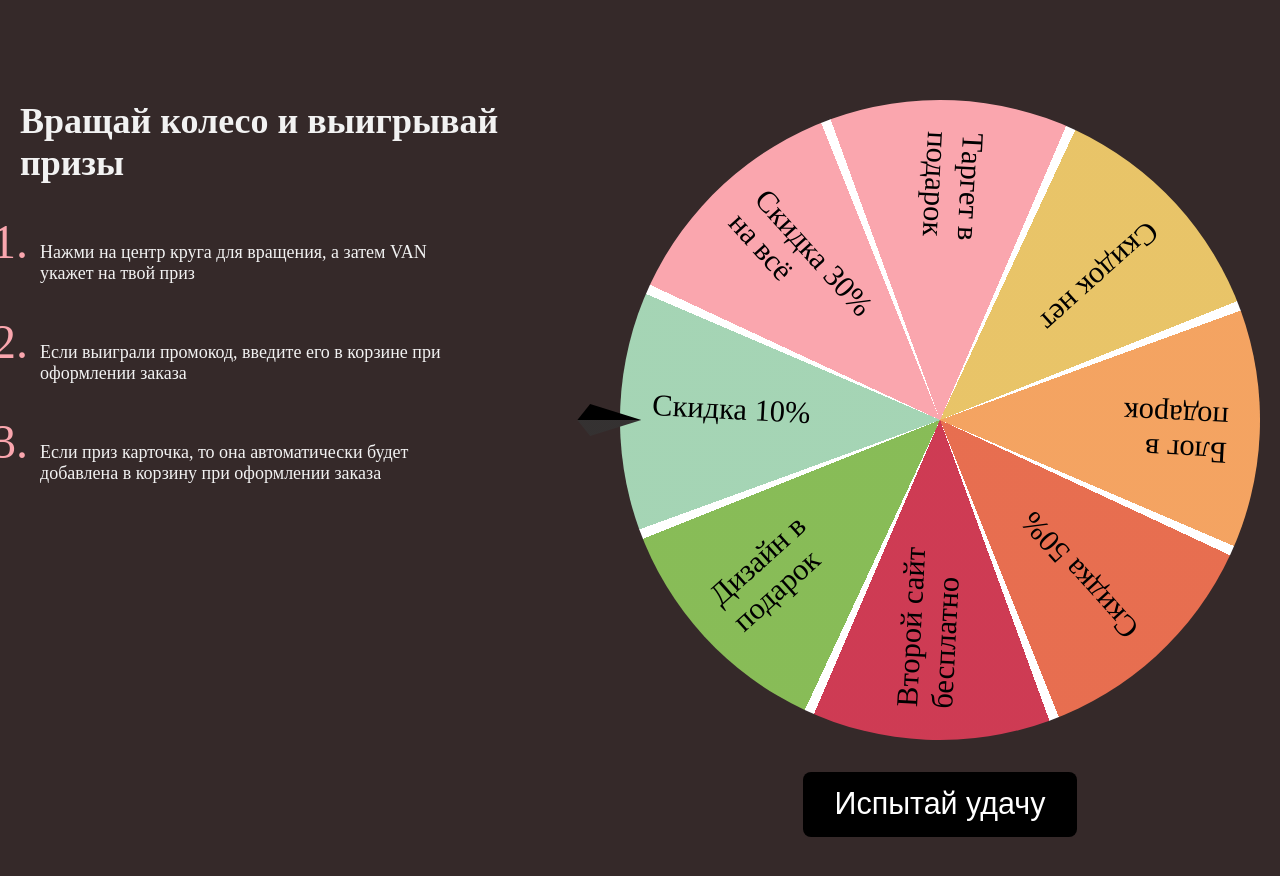
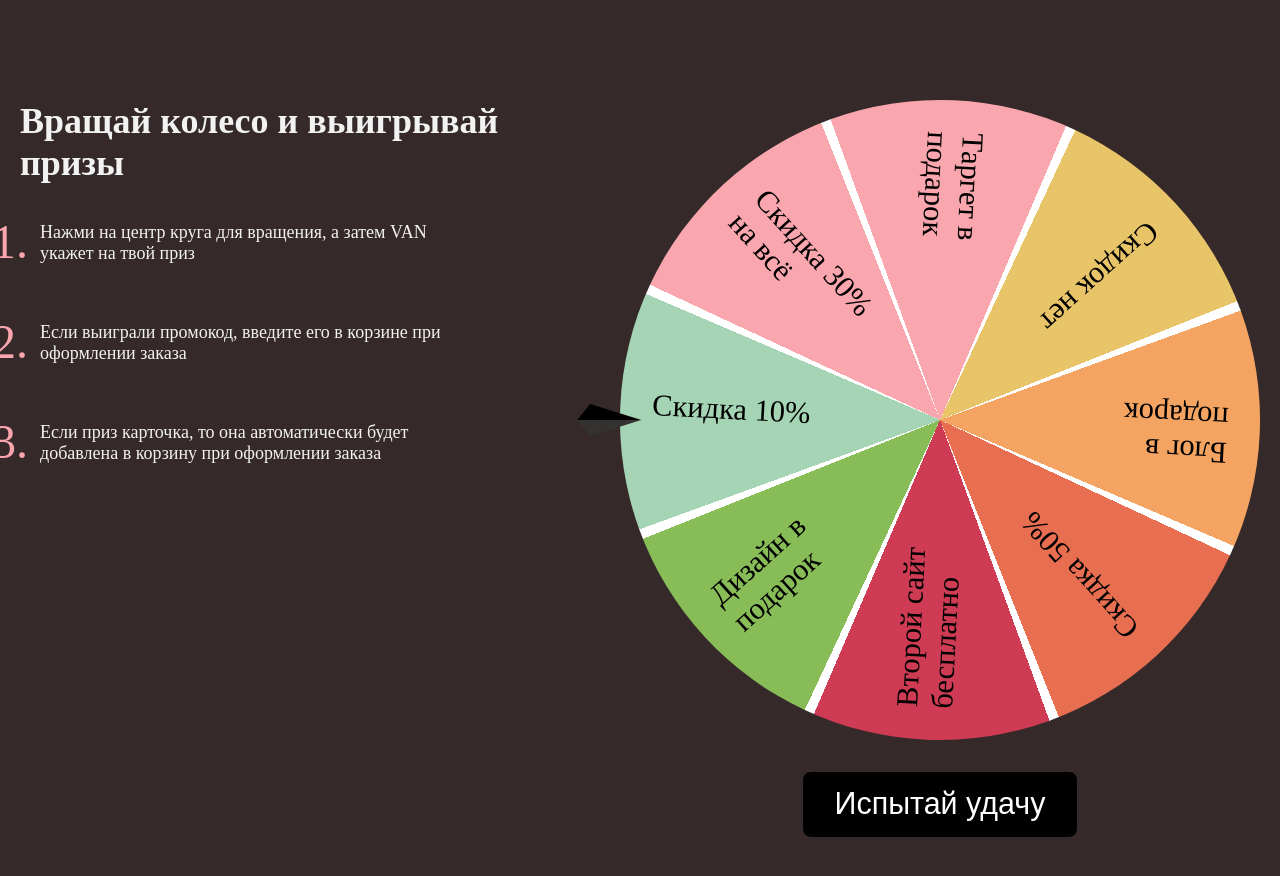
Before and after one commit to blessMe-Padre/koleso_fortuny, a plain HTML site: page index.html in a window 1280 px wide. Shown: the top 876 px of the page. Drawn offline with Linux system fonts and the light colour scheme.

Commit message:
feat: добавляет стили

```diff
--- a/style.css
+++ b/style.css
@@ -47,7 +47,10 @@ body {
     color: #FAA6AE;
 }
 
-.wheel-description li p {}
+.wheel-description li p {
+    position: relative;
+    top: -20px;
+}
 
 
 
```
